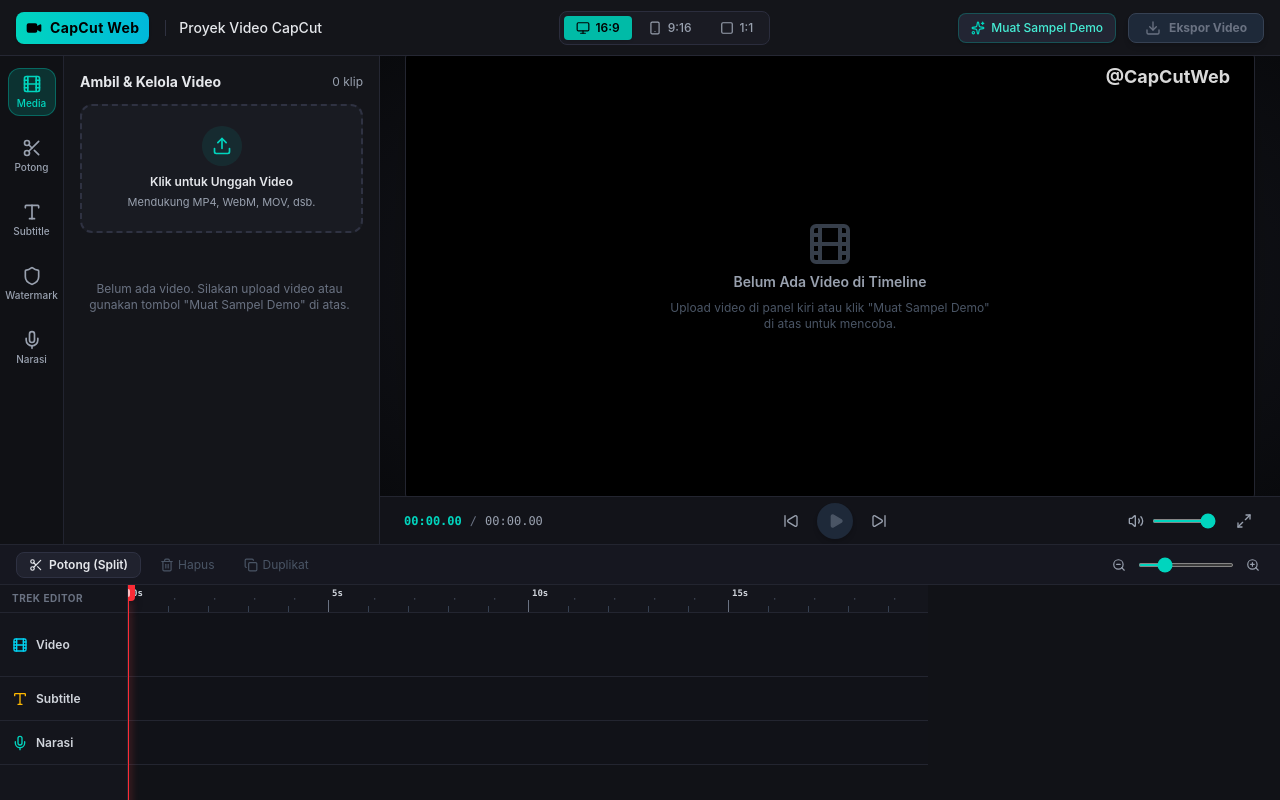
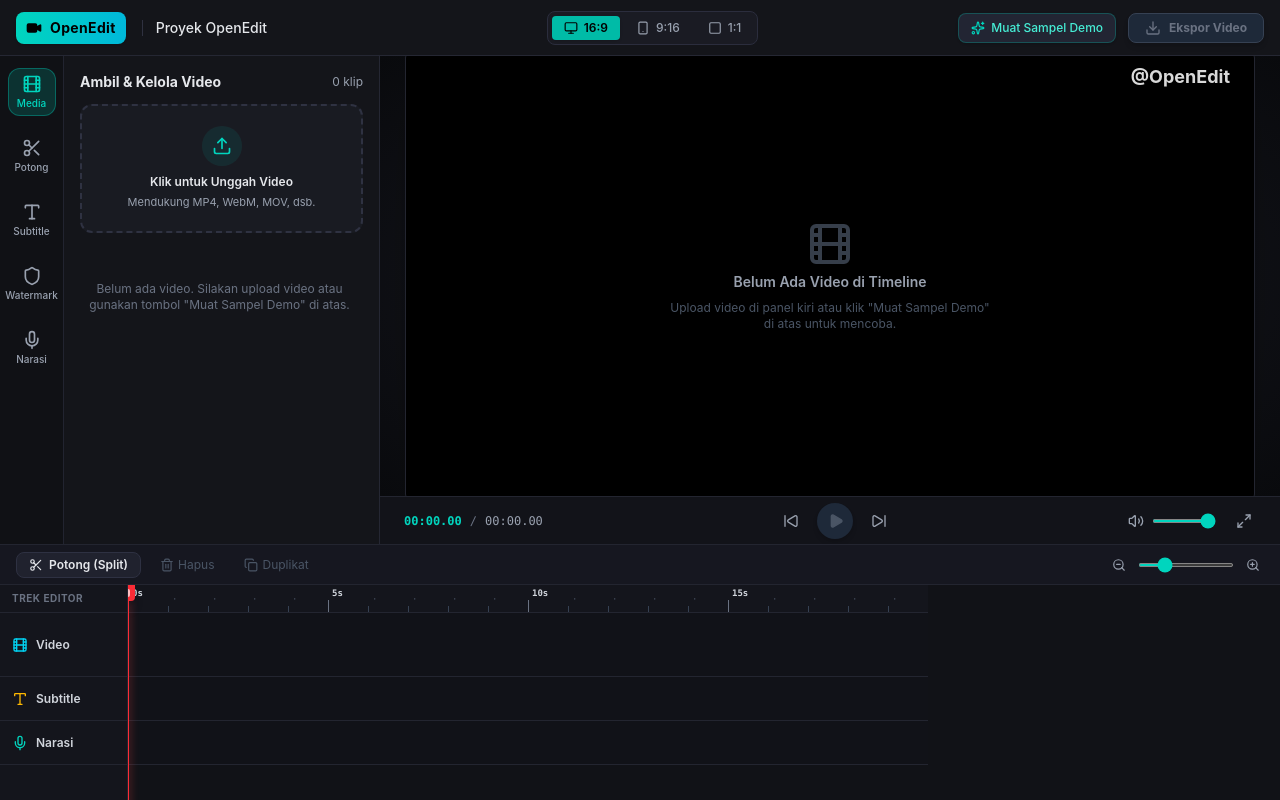
Before and after one commit to mazkev/openeditpro, a React (Vite) app: page / in a window 1280 px wide. Built offline with nearby package versions, Linux system fonts and the light colour scheme.

Commit message:
chore: rename project to openedit

```diff
--- a/index.html
+++ b/index.html
@@ -4,7 +4,7 @@
     <meta charset="UTF-8" />
     <link rel="icon" type="image/svg+xml" href="/favicon.svg" />
     <meta name="viewport" content="width=device-width, initial-scale=1.0" />
-    <title>CapCut React Studio - Video Editor Web</title>
+    <title>OpenEdit - Web Video Editor</title>
   </head>
   <body class="bg-[#0f0f12] text-gray-200">
     <div id="root"></div>
--- a/package.json
+++ b/package.json
@@ -1,5 +1,5 @@
 {
-  "name": "new",
+  "name": "openedit",
   "private": true,
   "version": "0.0.0",
   "type": "module",
--- a/src/App.tsx
+++ b/src/App.tsx
@@ -10,7 +10,7 @@ import type { ExportProgress } from './utils/exportVideo';
 import { createSampleVideo } from './utils/media';
 
 export function App() {
-  const [projectName, setProjectName] = useState('Proyek Video CapCut');
+  const [projectName, setProjectName] = useState('Proyek OpenEdit');
   const [aspectRatio, setAspectRatio] = useState<AspectRatio>('16:9');
   const [clips, setClips] = useState<VideoClip[]>([]);
   const [selectedClipId, setSelectedClipId] = useState<string | null>(null);
@@ -22,7 +22,7 @@ export function App() {
   const [watermark, setWatermark] = useState<Watermark>({
     enabled: true,
     type: 'text',
-    text: '@CapCutWeb',
+    text: '@OpenEdit',
     position: 'top-right',
     opacity: 0.85,
     scale: 1,
@@ -109,7 +109,7 @@ export function App() {
   const handleLoadDemo = async () => {
     try {
       // Create Clip 1 (Intro)
-      const clip1 = await createSampleVideo('CapCut Intro', '#0f2027', '#2c5364', 4);
+      const clip1 = await createSampleVideo('OpenEdit Intro', '#0f2027', '#2c5364', 4);
       // Create Clip 2 (Action)
       const clip2 = await createSampleVideo('Video Sambungan', '#8A2387', '#E94057', 4);
 
@@ -145,7 +145,7 @@ export function App() {
       setSubtitles([
         {
           id: `sub-demo-1`,
-          text: 'Halo! Selamat datang di CapCut React Editor 🎬',
+          text: 'Halo! Selamat datang di OpenEdit Video Editor 🎬',
           startTime: 0.5,
           endTime: 3.8,
           fontSize: 26,
@@ -169,7 +169,7 @@ export function App() {
       setWatermark({
         enabled: true,
         type: 'text',
-        text: '@CapCutWeb',
+        text: '@OpenEdit',
         position: 'top-right',
         opacity: 0.85,
         scale: 1.1,
--- a/src/components/Navbar.tsx
+++ b/src/components/Navbar.tsx
@@ -29,7 +29,7 @@ export const Navbar: React.FC<NavbarProps> = ({
       <div className="flex items-center space-x-3">
         <div className="flex items-center space-x-2 bg-gradient-to-r from-teal-400 to-cyan-500 text-black px-2.5 py-1.5 rounded-lg font-bold text-sm shadow-sm">
           <Video className="w-4 h-4 text-black fill-current" />
-          <span className="tracking-wide">CapCut Web</span>
+          <span className="tracking-wide">OpenEdit</span>
         </div>
 
         <div className="h-4 w-px bg-[#2f3140] mx-1" />
```
Also changed, not shown: 1 other file (tests, documents, lock files or other folders).
